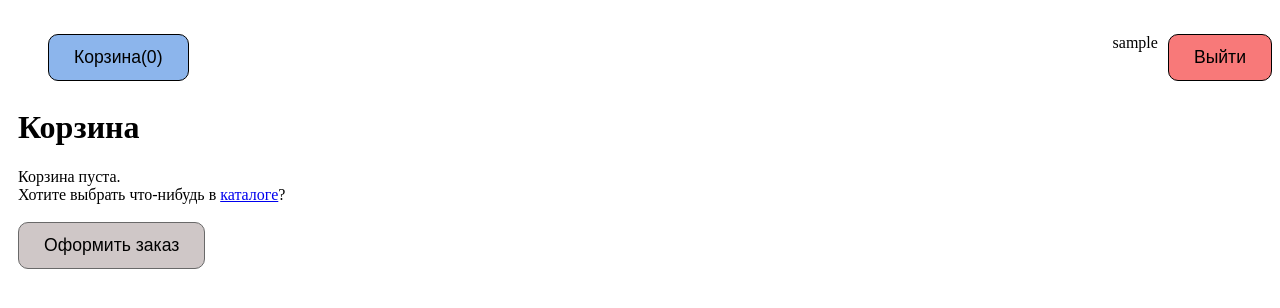
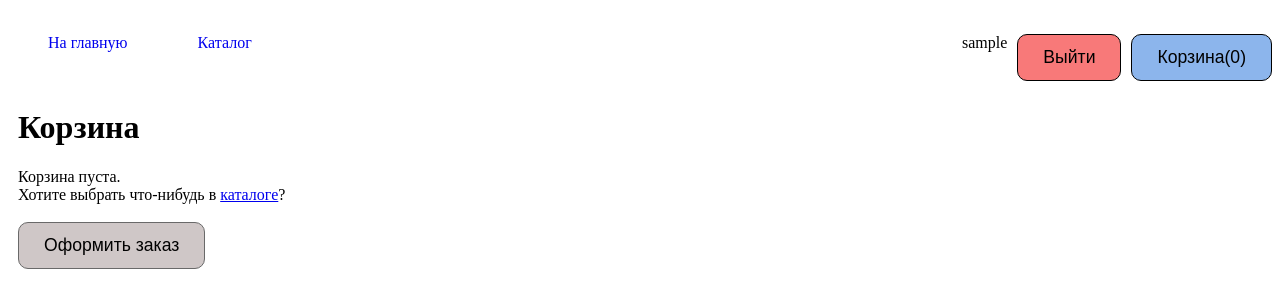
Before and after one commit to PhysicistProgs/e-shop-django, a Django app: page /cart in a window 1280 px wide. Shown: the top 308 px of the page. Run offline with Django 3.2, Linux system fonts and the light colour scheme; the visitor is signed in with stand-in values (Sample User, id 1); data comes from the database, SQL or seed files in the repository; data that the repository does not hold is empty.

Commit message:
Frontend: add navigation panel

```diff
--- a/started_app/templates/started_app/base.html
+++ b/started_app/templates/started_app/base.html
@@ -10,10 +10,15 @@
 <div class="mainmenu">
 <ul id="mainmenu" class="mainmenu">
 
-    <li class="left">
+    <li class="right" id="cart">
         <a href="{% url 'cart:cart' %}"><button class="btn-classic">Корзина({{cart_number}})</button></a>
     </li>
-
+    <li>
+        <a href="{% url 'started_app:index' %}">На главную</a>
+    </li>
+    <li>
+        <a href="{% url 'started_app:show_shoes' %}">Каталог</a>
+    </li>
     {% if not user.is_authenticated %}
     <li class="right">
         <a href="{%url 'started_app:login'%}"><button class="btn-success">Войти</button></a>
```
